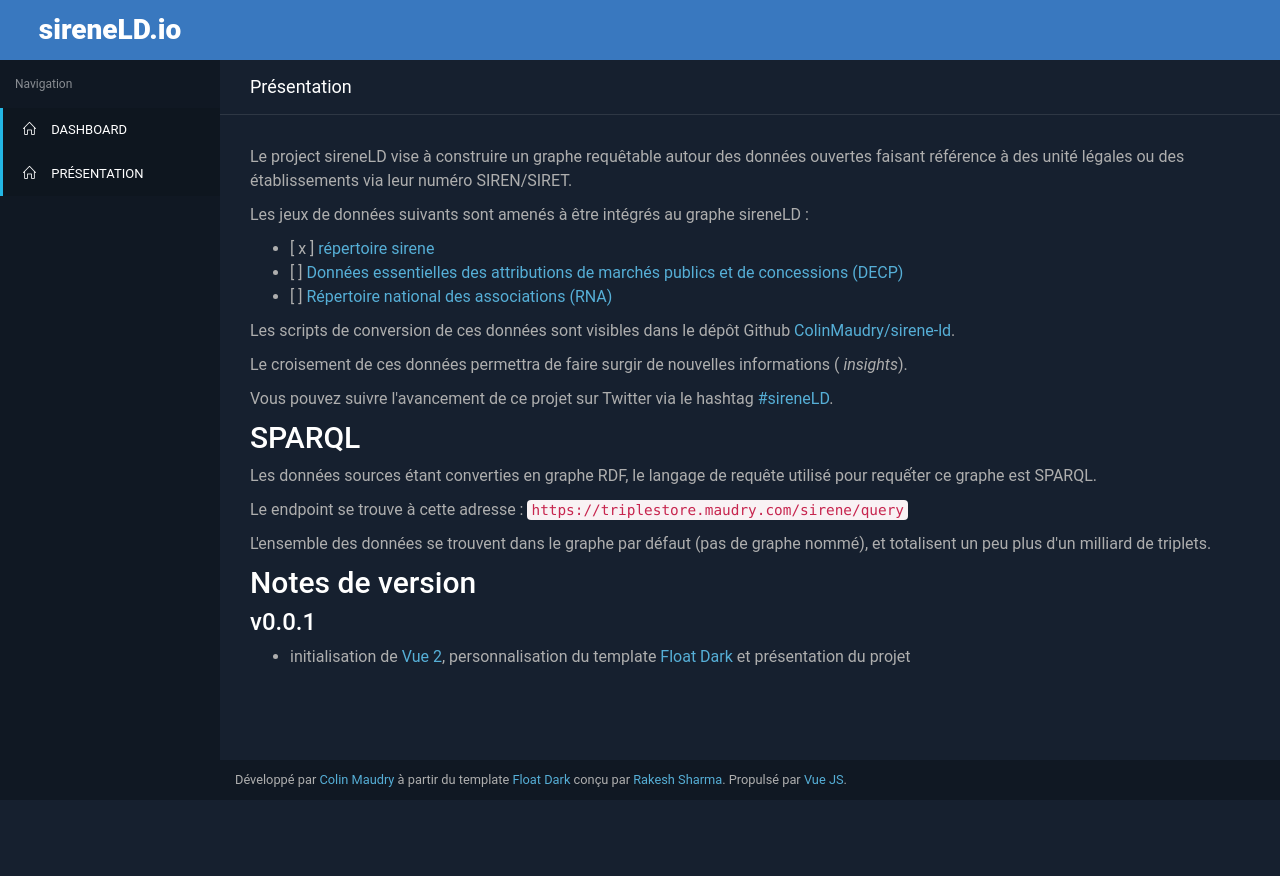
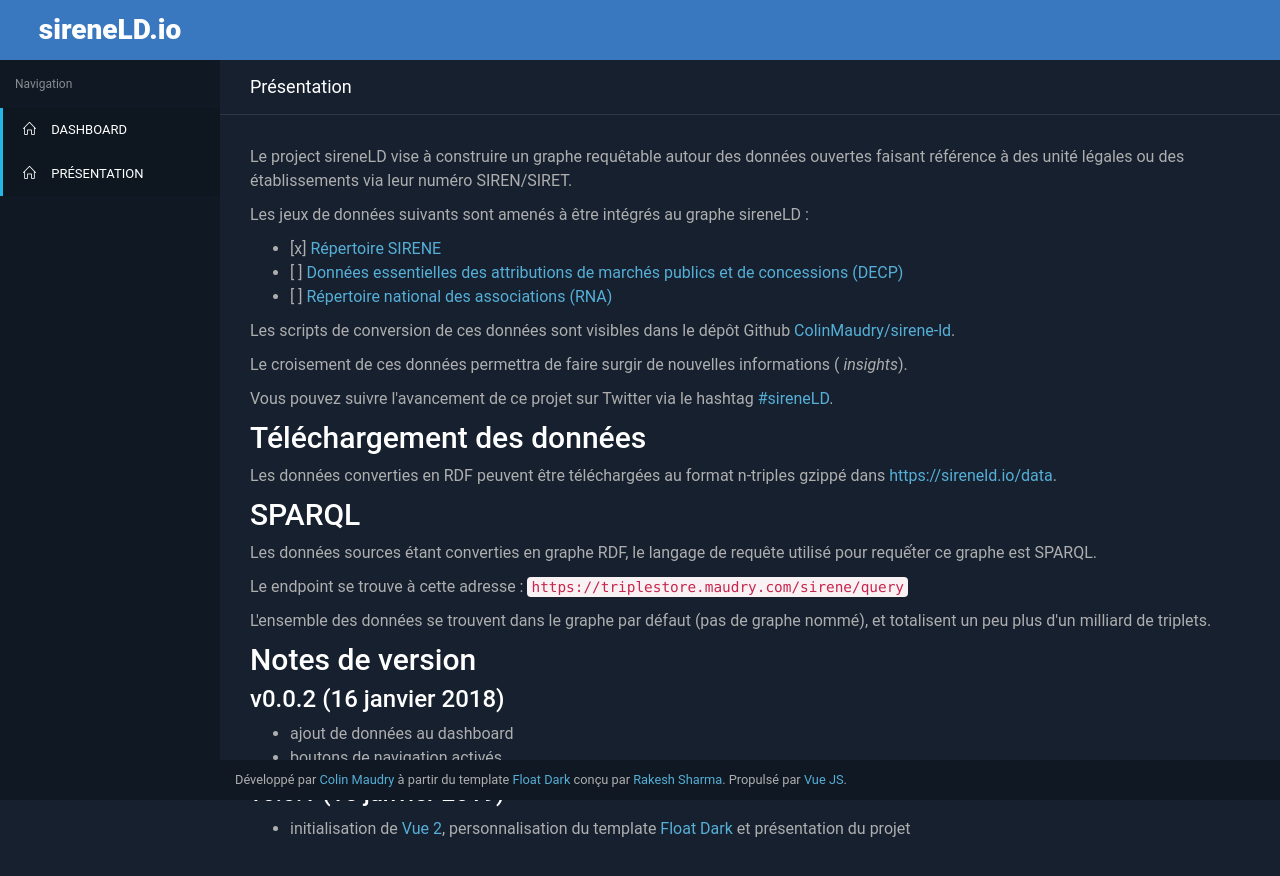
Before and after one commit to ColinMaudry/sirene-ld-web, a Vue app: page /presentation in a window 1280 px wide. Shown: the top 876 px of the page. Before the commit the page ends 800 px from the top, so only its background shows below. Built offline with nearby package versions, Linux system fonts and the light colour scheme; a web font is replaced by a local one.

Commit message:
Mise à jour du README 0.0.2

```diff
--- a/src/views/PresentationPage.vue
+++ b/src/views/PresentationPage.vue
@@ -15,53 +15,48 @@
     <p>Les jeux de données suivants sont amenés à être intégrés au graphe sireneLD :</p>
 
     <ul>
-      <li>
-        [ x ]
+      <li>[x]
         <a
           href="https://www.data.gouv.fr/fr/datasets/base-sirene-des-entreprises-et-de-leurs-etablissements-siren-siret"
-        >répertoire sirene</a>
+        >Répertoire SIRENE</a>
       </li>
 
-      <li>
-        [ ]
+      <li>[ ]
         <a
           href="https://www.data.gouv.fr/fr/datasets/donnees-essentielles-de-la-commande-publique-transmises-via-le-pes-marche/"
         >Données essentielles des attributions de marchés publics et de concessions (DECP)</a>
       </li>
 
-      <li>
-        [ ]
+      <li>[ ]
         <a
           href="https://www.data.gouv.fr/fr/datasets/repertoire-national-des-associations/"
         >Répertoire national des associations (RNA)</a>
       </li>
     </ul>
 
-    <p>
-      Les scripts de conversion de ces données sont visibles dans le dépôt Github
-      <a
-        href="https://github.com/ColinMaudry/sirene-ld"
-      >ColinMaudry/sirene-ld</a>.
+    <p>Les scripts de conversion de ces données sont visibles dans le dépôt Github
+      <a href="https://github.com/ColinMaudry/sirene-ld">ColinMaudry/sirene-ld</a>.
     </p>
 
-    <p>
-      Le croisement de ces données permettra de faire surgir de nouvelles informations (
+    <p>Le croisement de ces données permettra de faire surgir de nouvelles informations (
       <em>insights</em>).
     </p>
 
-    <p>
-      Vous pouvez suivre l'avancement de ce projet sur Twitter via le hashtag
-      <a
-        href="https://twitter.com/hashtag/sireneLD"
-      >#sireneLD</a>.
+    <p>Vous pouvez suivre l'avancement de ce projet sur Twitter via le hashtag
+      <a href="https://twitter.com/hashtag/sireneLD">#sireneLD</a>.
+    </p>
+
+    <h2 id="tlchargementdesdonnes">Téléchargement des données</h2>
+
+    <p>Les données converties en RDF peuvent être téléchargées au format n-triples gzippé dans
+      <a href="https://sireneld.io/data">https://sireneld.io/data</a>.
     </p>
 
     <h2 id="sparql">SPARQL</h2>
 
     <p>Les données sources étant converties en graphe RDF, le langage de requête utilisé pour requếter ce graphe est SPARQL.</p>
 
-    <p>
-      Le endpoint se trouve à cette adresse :
+    <p>Le endpoint se trouve à cette adresse :
       <code>https://triplestore.maudry.com/sirene/query</code>
     </p>
 
@@ -69,18 +64,24 @@
 
     <h2 id="notesdeversion">Notes de version</h2>
 
-    <h3 id="v001">v0.0.1</h3>
+    <h3 id="v00216janvier2018">v0.0.2 (16 janvier 2018)</h3>
 
     <ul>
-      <li>
-        initialisation de
+      <li>ajout de données au dashboard</li>
+
+      <li>boutons de navigation activés</li>
+    </ul>
+
+    <h3 id="v00115janvier2019">v0.0.1 (15 janvier 2019)</h3>
+
+    <ul>
+      <li>initialisation de
         <a href="https://vuejs.org/">Vue 2</a>, personnalisation du template
         <a
           href="http://bootstraplovers.com/templates/float-admin-v1.1/dark-version/index.html"
         >Float Dark</a> et présentation du projet
       </li>
     </ul>
-
     <!-- Markdown content -->
   </div>
 </template>
```
Also changed, not shown: 1 other file (tests, documents, lock files or other folders).
